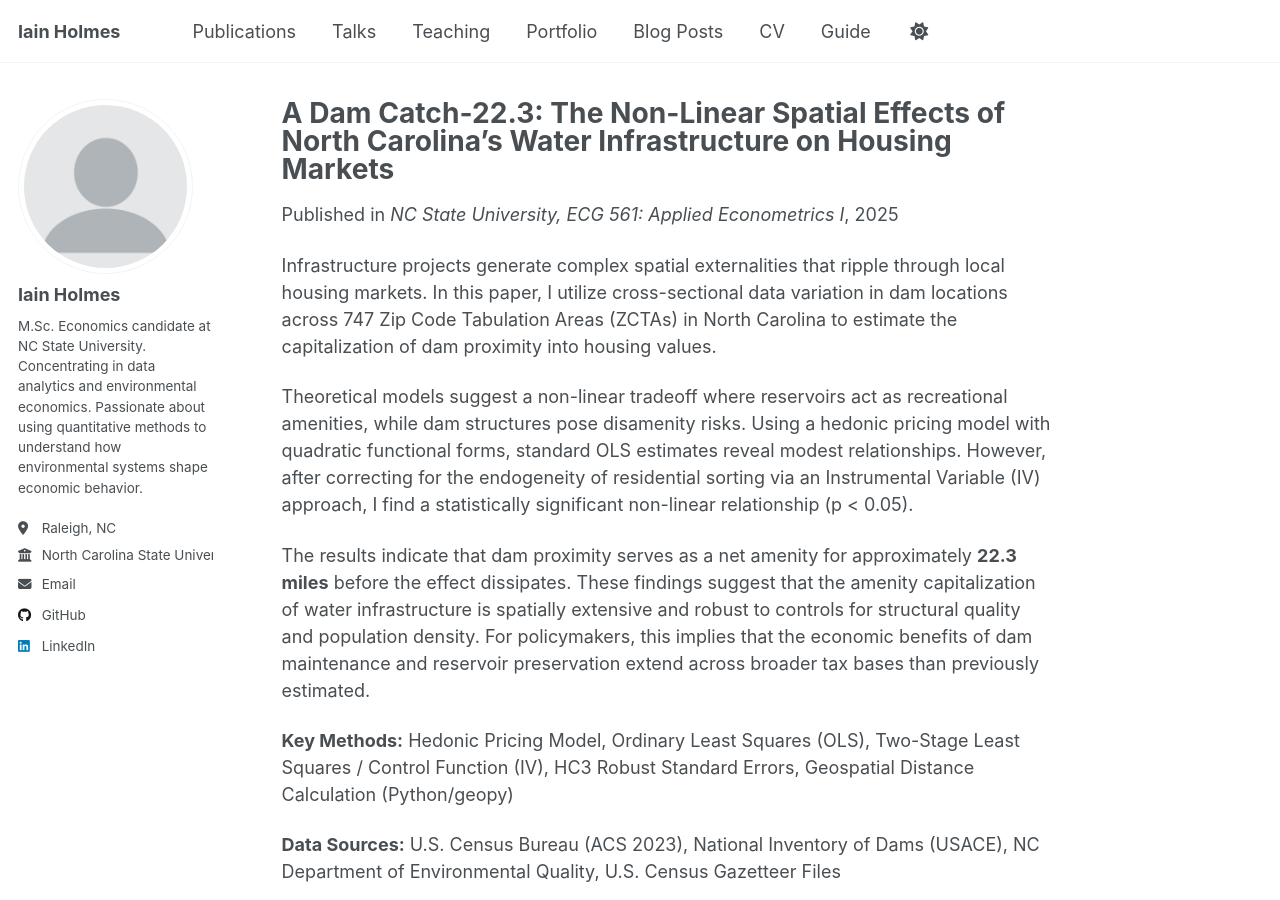
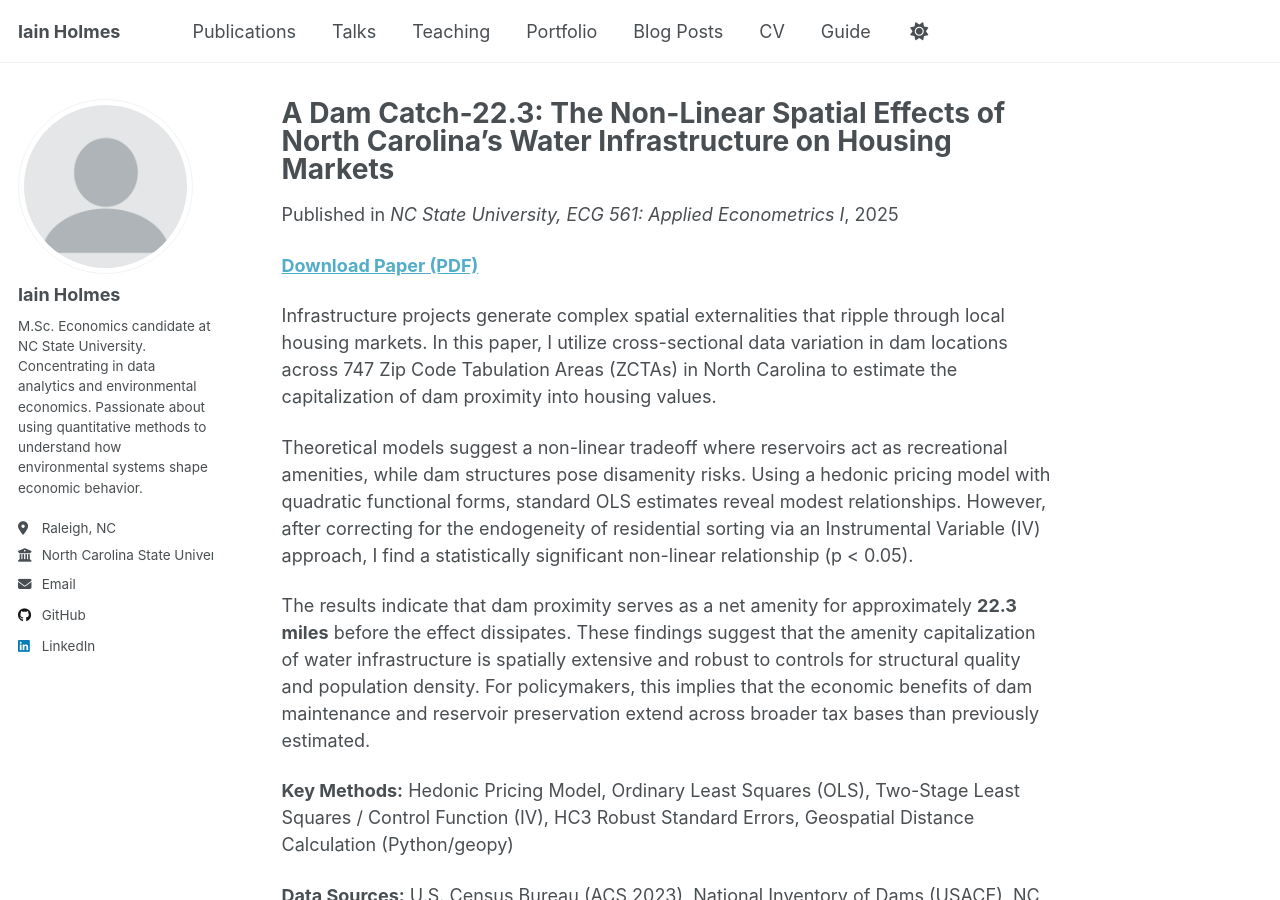
Before and after one commit to iainholmes/iainholmes.github.io, a Jekyll site: the page built from _publications/2025-12-dam-housing-markets.md, in a window 1280 px wide and 900 px high. Built offline with Jekyll 4.4.1, drawn with Linux system fonts in a browser that asks for light colours; a script that is not in the unit is left out.

Commit message:
Update 2025-12-dam-housing-markets.md

```diff
--- a/_publications/2025-12-dam-housing-markets.md
+++ b/_publications/2025-12-dam-housing-markets.md
@@ -6,8 +6,8 @@ permalink: /publication/2025-12-dam-housing-markets
 excerpt: "This paper estimates the capitalization of dam proximity into housing values across 747 Zip Code Tabulation Areas in North Carolina. Using a hedonic pricing model with an instrumental variable approach to correct for residential sorting bias, I identify a statistically significant non-linear \"Amenity Zone\" extending approximately 22.3 miles from dam infrastructure."
 date: 2025-12-01
 venue: "NC State University, ECG 561: Applied Econometrics I"
-paperurl: "/files/dam_catch_22.pdf"
 ---
+**[Download Paper (PDF)](https://iainholmes.github.io/files/dam_catch_22.pdf)**
 
 Infrastructure projects generate complex spatial externalities that ripple through local housing markets. In this paper, I utilize cross-sectional data variation in dam locations across 747 Zip Code Tabulation Areas (ZCTAs) in North Carolina to estimate the capitalization of dam proximity into housing values.
 
```
